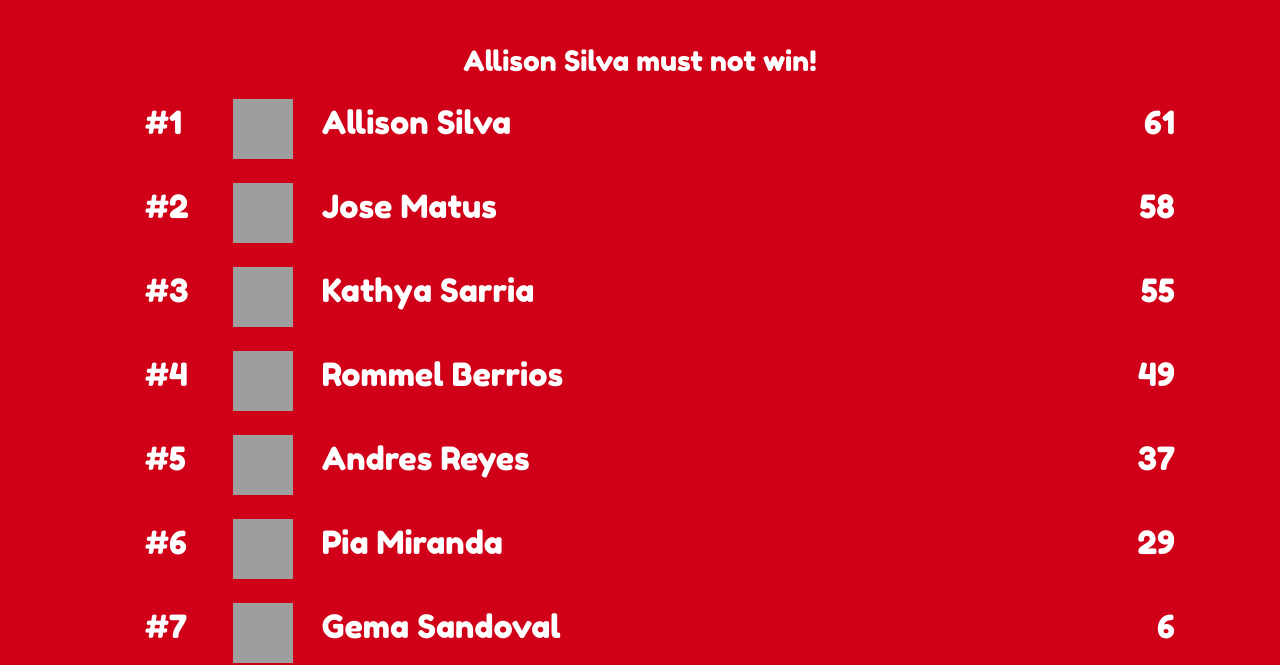
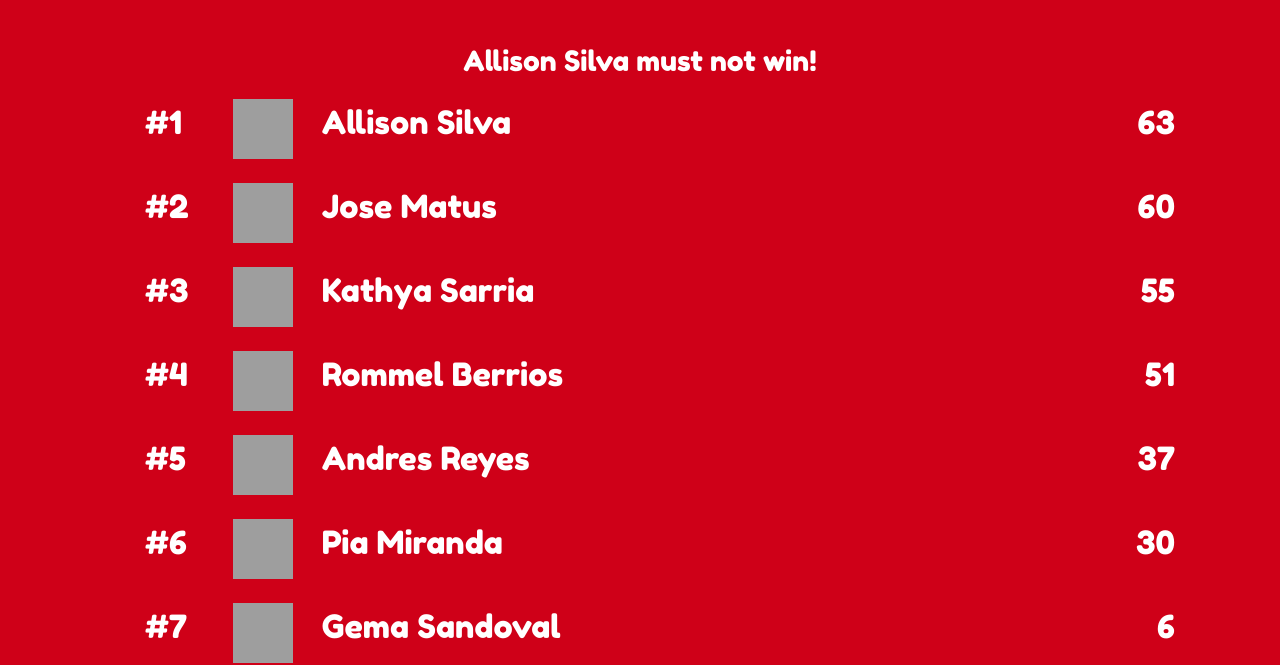
Before and after one commit to mediarain/rain-uno, a Jekyll site: the page built from index.md, in a window 1280 px wide. Shown: the part 370-1035 px from the top of the page. Built offline with Jekyll 4.4.1, drawn with Linux system fonts in a browser that asks for light colours; grey boxes are pictures that could not be loaded.

Commit message:
update score 06-11-2018

```diff
--- a/_data/score.yml
+++ b/_data/score.yml
@@ -5,11 +5,11 @@ players:
 
 - name: Allison Silva
   hash: bb5a9483c2cccaa2e3154992dc12d36f
-  score: 61
+  score: 63
 
 - name: Jose Matus
   hash: 1d385262dcfe3ed3891770bd0f46ace1
-  score: 58
+  score: 60
 
 - name: Gema Sandoval
   hash: 1abcfcb70884e5105b250559eb3a84c5
@@ -17,7 +17,7 @@ players:
 
 - name: Rommel Berrios
   hash: 687aa7f2bae0e9dfabe85ec6e9eaffcb
-  score: 49
+  score: 51
 
 - name: Kathya Sarria
   hash: 2b7219f080114fdd89982067b8a751e4
@@ -29,7 +29,7 @@ players:
 
 - name: Pia Miranda
   hash: 24123b9fbfd40654c0a4cf8ffb8d5d4e
-  score: 29
+  score: 30
 
 - name: Luis Palacios
   hash: 0d7e8faa24bd385f7e4be299a5d497c8
```
